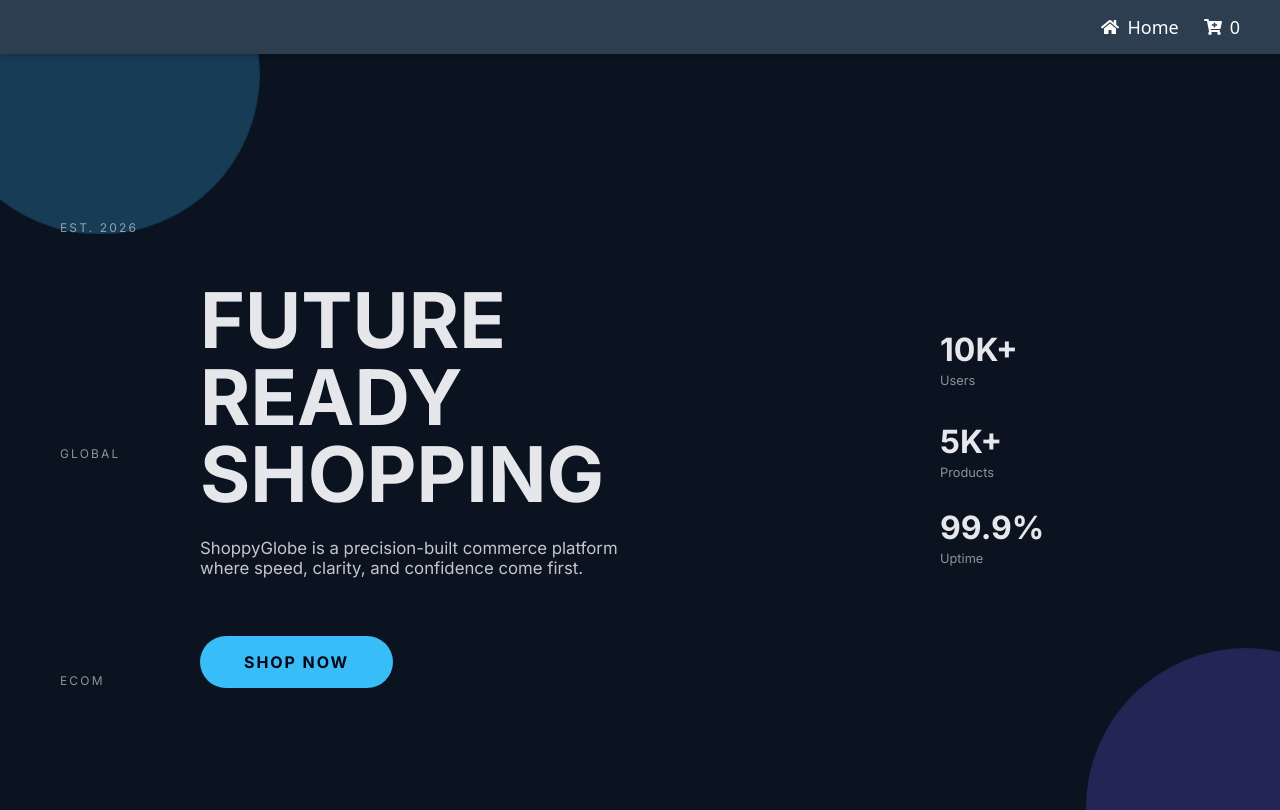
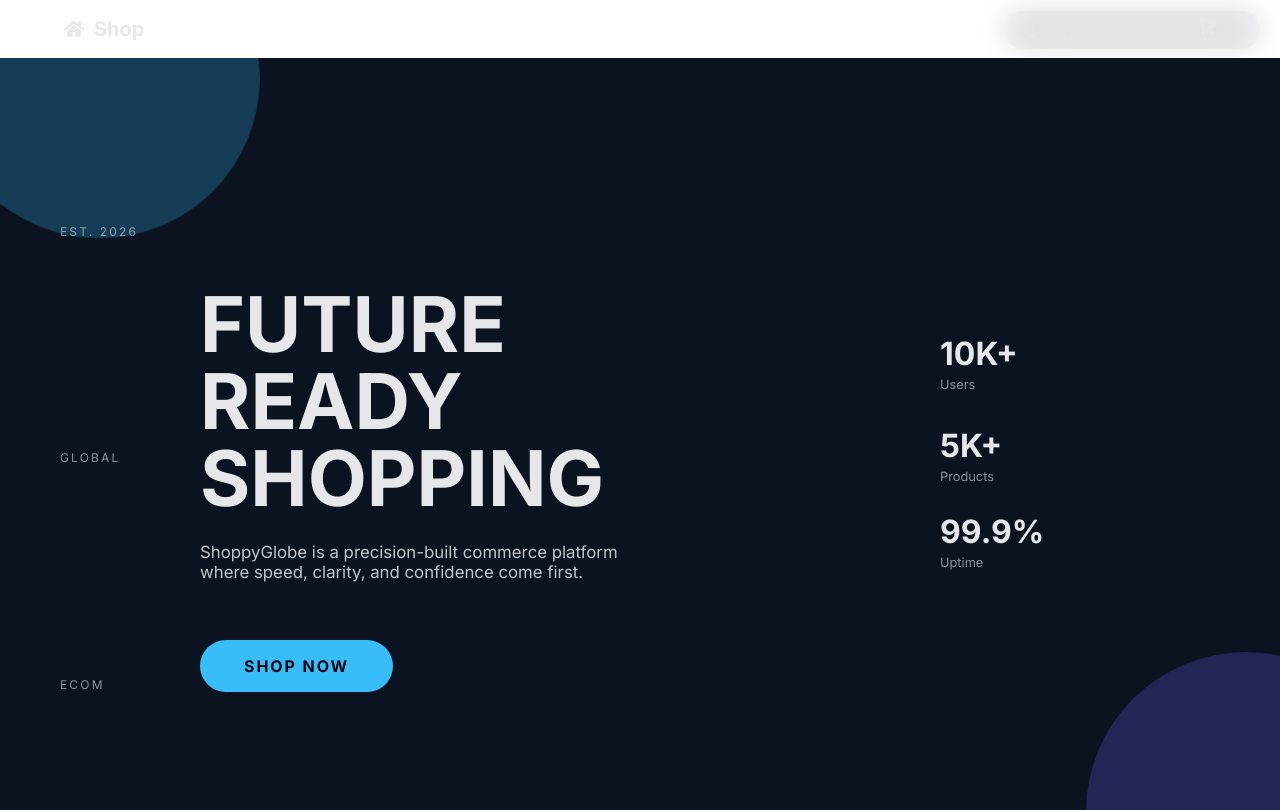
Before and after one commit to mrinalkumar2002/Ecommerce-Website, a React (Vite) app in the folder my-react-app/: page / in a window 1280 px wide. Shown: the top 810 px of the page. Built offline with nearby package versions, Linux system fonts and the light colour scheme; no server answers.

Commit message:
feat: upgrade home page with premium animated UI

```diff
--- a/my-react-app/src/Features/Header.css
+++ b/my-react-app/src/Features/Header.css
@@ -1,60 +1,110 @@
-/* Header.css */
+@import url("https://fonts.googleapis.com/css2?family=Inter:wght@400;500;600;700&display=swap");
 
-/* Navbar container */
-.navbar {
-    background-color: #2c3e50;
-    /* dark blue-gray */
-    padding: 15px 40px;
-    box-shadow: 0 2px 6px rgba(0, 0, 0, 0.2);
+:root {
+    --bg: #ffffff;
+    --border: #e5e7eb;
+    --text: #0f172a;
+    --muted: #64748b;
+    --accent: #2563eb;
+}
+
+/* HEADER */
+.header {
     position: sticky;
     top: 0;
     z-index: 1000;
+    background: rgba(255, 255, 255, 0.85);
+    backdrop-filter: blur(14px);
+    border-bottom: 1px solid var(--border);
 }
 
-/* Navigation layout */
-nav {
+/* INNER */
+.header-inner {
+    max-width: 1200px;
+    margin: 0 auto;
+    padding: 16px 24px;
     display: flex;
-    justify-content: flex-end;
-    /* align links to the right */
+    justify-content: space-between;
     align-items: center;
+    font-family: "Inter", sans-serif;
 }
 
-/* Navigation links container */
-.nav-links {
+/* BRAND */
+.brand {
     display: flex;
-    gap: 25px;
+    align-items: center;
+    gap: 10px;
+    font-size: 20px;
+    font-weight: 700;
+    color: var(--text);
+    text-decoration: none;
 }
 
-/* Individual links */
-.nav-links a {
-    color: white;
-    text-decoration: none;
-    font-size: 18px;
+.brand svg {
+    font-size: 20px;
+}
+
+/* NAV ACTIONS */
+.nav-actions {
     display: flex;
     align-items: center;
-    gap: 8px;
-    font-weight: 500;
-    transition: color 0.3s ease, transform 0.2s ease;
+    gap: 20px;
 }
 
-/* Hover effect */
-.nav-links a:hover {
-    color: #1abc9c;
-    /* teal accent */
-    transform: translateY(-2px);
+/* CART */
+.cart-link {
+    position: relative;
+    font-size: 20px;
+    color: var(--text);
+    text-decoration: none;
 }
 
-/* Responsive for small screens */
+.cart-link:hover {
+    color: var(--accent);
+}
+
+/* CART BADGE */
+.cart-badge {
+    position: absolute;
+    top: -6px;
+    right: -10px;
+    min-width: 18px;
+    height: 18px;
+    padding: 0 6px;
+    border-radius: 999px;
+    background: var(--accent);
+    color: white;
+    font-size: 11px;
+    font-weight: 600;
+    display: flex;
+    align-items: center;
+    justify-content: center;
+}
+
+/* LOGOUT */
+.logout-btn {
+    padding: 8px 14px;
+    border-radius: 10px;
+    border: 1px solid var(--border);
+    background: white;
+    font-size: 14px;
+    font-weight: 500;
+    cursor: pointer;
+    transition: background 0.25s ease, box-shadow 0.25s ease;
+}
+
+.logout-btn:hover {
+    background: #f8fafc;
+    box-shadow: 0 6px 18px rgba(15, 23, 42, 0.08);
+}
+
+/* MOBILE */
 @media (max-width: 600px) {
-    nav {
-        justify-content: center;
+    .header-inner {
+        padding: 14px 16px;
     }
 
-    .nav-links {
-        gap: 15px;
-    }
-
-    .nav-links a {
-        font-size: 16px;
+    .brand span {
+        display: none;
     }
 }
--- a/my-react-app/src/Features/Header.jsx
+++ b/my-react-app/src/Features/Header.jsx
@@ -3,7 +3,7 @@
 import "./Header.css";
 import { FaCartPlus, FaHome } from "react-icons/fa";
 import { useSelector } from "react-redux";
-import api from "../api"; // ✅ use central api
+import api from "../api";
 
 function Header() {
   const cartItems = useSelector((state) => state.cart.items);
@@ -11,19 +11,16 @@
   const location = useLocation();
   const [loggedIn, setLoggedIn] = useState(false);
 
-  // 🔐 Re-check login on every route change
   useEffect(() => {
     api
-      .get("/auth/me") // ✅ backend checks cookie
+      .get("/auth/me")
       .then(() => setLoggedIn(true))
       .catch(() => setLoggedIn(false));
   }, [location.pathname]);
 
-  // 🚪 Logout
   const handleLogout = async () => {
     try {
-      await api.post("/auth/logout"); // ✅ no localhost
-
+      await api.post("/auth/logout");
       setLoggedIn(false);
       navigate("/login");
     } catch (err) {
@@ -32,24 +29,31 @@
   };
 
   return (
-    <div className="navbar">
-      <nav className="nav-links">
-        <Link to="/">
-          <FaHome /> Home
+    <header className="header">
+      <div className="header-inner">
+        {/* LEFT */}
+        <Link to="/" className="brand">
+          <FaHome />
+          <span>Shop</span>
         </Link>
 
-        <Link to="/cart">
-          <FaCartPlus /> {cartItems.length}
+        {/* RIGHT */}
+        <nav className="nav-actions">
+          <Link to="/cart" className="cart-link">
+            <FaCartPlus />
+            {cartItems.length > 0 && (
+              <span className="cart-badge">{cartItems.length}</span>
+            )}
           </Link>
 
-        {/* ✅ Logout ONLY if logged in */}
           {loggedIn && (
-          <button onClick={handleLogout} className="logout-btn">
+            <button className="logout-btn" onClick={handleLogout}>
               Logout
             </button>
           )}
         </nav>
       </div>
+    </header>
   );
 }
 
--- a/my-react-app/src/components/Cart.css
+++ b/my-react-app/src/components/Cart.css
@@ -1,73 +1,73 @@
 @import url("https://fonts.googleapis.com/css2?family=Inter:wght@400;500;600;700&display=swap");
 
 :root {
-    --bg: #f9fafb;
+    --bg: #f8fafc;
     --card: #ffffff;
     --border: #e5e7eb;
     --text: #0f172a;
-    --muted: #6b7280;
-    --accent: #2563eb;
+    --muted: #475569;
+    --accent: #6366f1;
 }
 
 /* PAGE */
 .cart-page {
     min-height: 100vh;
     padding: 60px 6%;
-    background: linear-gradient(180deg, #ffffff, #f9fafb);
+    background: linear-gradient(180deg, #ffffff, var(--bg));
     font-family: "Inter", sans-serif;
     color: var(--text);
 }
 
 /* BACK */
 .cart-back {
+    text-decoration: none;
     color: var(--muted);
-    text-decoration: none;
     font-weight: 500;
 }
 
 /* TITLE */
 .cart-title {
     margin: 30px 0 50px;
-    font-size: 36px;
+    font-size: 38px;
     font-weight: 700;
 }
 
 /* EMPTY */
 .cart-empty {
+    margin-top: 80px;
     text-align: center;
-    margin-top: 80px;
     font-size: 18px;
     color: var(--muted);
 }
 
 /* LAYOUT */
-.cart-layout {
+.cart-wrapper {
     display: grid;
-    grid-template-columns: 2fr 1fr;
-    gap: 50px;
+    grid-template-columns: 2.2fr 1fr;
+    gap: 48px;
 }
 
-/* ITEM LIST */
-.cart-items {
+/* LIST */
+.cart-list {
     display: flex;
     flex-direction: column;
-    gap: 24px;
+    gap: 22px;
 }
 
-/* CARD */
-.cart-card {
+/* ROW */
+.cart-row {
     display: grid;
-    grid-template-columns: 120px 1fr auto auto;
+    grid-template-columns: 110px 1fr auto auto;
+    gap: 22px;
     align-items: center;
-    gap: 24px;
+    padding: 22px;
     background: var(--card);
-    padding: 20px 24px;
     border-radius: 18px;
     border: 1px solid var(--border);
-    box-shadow: 0 10px 30px rgba(15, 23, 42, 0.06);
+    box-shadow: 0 12px 30px rgba(15, 23, 42, 0.06);
 }
 
-.cart-card img {
+.cart-row img {
     width: 100%;
     height: 100px;
     object-fit: contain;
@@ -80,8 +80,8 @@
 }
 
 .cart-info p {
+    margin-top: 6px;
     color: var(--muted);
-    margin-top: 6px;
 }
 
 /* QTY */
@@ -116,34 +116,55 @@
 
 /* SUMMARY */
 .cart-summary {
-    background: var(--card);
-    border-radius: 22px;
-    padding: 32px;
+    background: linear-gradient(180deg, #ffffff, #f9fafb);
+    border-radius: 24px;
+    padding: 34px;
+    border: 1px solid var(--border);
+    box-shadow: 0 30px 60px rgba(15, 23, 42, 0.12);
     height: fit-content;
-    border: 1px solid var(--border);
-    box-shadow: 0 20px 50px rgba(15, 23, 42, 0.08);
 }
 
 .cart-summary h2 {
     font-size: 20px;
+    font-weight: 700;
     margin-bottom: 24px;
 }
 
-/* SUMMARY ROW */
-.summary-row {
+/* LINES */
+.summary-line {
     display: flex;
     justify-content: space-between;
-    font-size: 18px;
-    margin-bottom: 30px;
+    font-size: 15px;
+    color: var(--muted);
+    margin-bottom: 14px;
+}
+
+.summary-divider {
+    height: 1px;
+    background: var(--border);
+    margin: 20px 0;
+}
+
+/* TOTAL */
+.summary-total {
+    display: flex;
+    justify-content: space-between;
+    align-items: center;
+    margin-bottom: 26px;
+}
+
+.summary-total strong {
+    font-size: 26px;
+    font-weight: 800;
 }
 
 /* CHECKOUT */
 .checkout-btn {
     width: 100%;
-    padding: 14px;
-    border-radius: 12px;
+    padding: 16px;
+    border-radius: 14px;
     border: none;
-    background: var(--accent);
+    background: linear-gradient(135deg, #6366f1, #4f46e5);
     color: white;
     font-size: 15px;
     font-weight: 600;
@@ -153,18 +174,25 @@
 
 .checkout-btn:hover {
     transform: translateY(-2px);
-    box-shadow: 0 14px 40px rgba(37, 99, 235, 0.4);
+    box-shadow: 0 16px 50px rgba(99, 102, 241, 0.45);
+}
+
+/* NOTE */
+.summary-note {
+    margin-top: 14px;
+    font-size: 13px;
+    text-align: center;
+    color: var(--muted);
 }
 
 /* RESPONSIVE */
 @media (max-width: 900px) {
-    .cart-layout {
+    .cart-wrapper {
         grid-template-columns: 1fr;
     }
 
-    .cart-card {
+    .cart-row {
         grid-template-columns: 80px 1fr;
-        gap: 16px;
     }
 
     .cart-qty,
--- a/my-react-app/src/components/Cart.jsx
+++ b/my-react-app/src/components/Cart.jsx
@@ -59,16 +59,16 @@
         ← Continue shopping
       </Link>
 
-      <h1 className="cart-title">Shopping Cart</h1>
+      <h1 className="cart-title">Your Cart</h1>
 
       {cartItems.length === 0 ? (
         <p className="cart-empty">Your cart is empty 🛒</p>
       ) : (
-        <div className="cart-layout">
+        <div className="cart-wrapper">
           {/* ITEMS */}
-          <div className="cart-items">
+          <div className="cart-list">
             {cartItems.map((item) => (
-              <div className="cart-card" key={item.productId}>
+              <div className="cart-row" key={item.productId}>
                 <img
                   src={item.images?.[0] || "/placeholder.jpg"}
                   alt={item.title}
@@ -85,7 +85,10 @@
                   <button onClick={() => increase(item)}>+</button>
                 </div>
 
-                <button className="cart-remove" onClick={() => remove(item)}>
+                <button
+                  className="cart-remove"
+                  onClick={() => remove(item)}
+                >
                   Remove
                 </button>
               </div>
@@ -96,7 +99,19 @@
           <aside className="cart-summary">
             <h2>Order Summary</h2>
 
-            <div className="summary-row">
+            <div className="summary-line">
+              <span>Subtotal</span>
+              <span>₹{total.toFixed(2)}</span>
+            </div>
+
+            <div className="summary-line">
+              <span>Shipping</span>
+              <span>Free</span>
+            </div>
+
+            <div className="summary-divider" />
+
+            <div className="summary-total">
               <span>Total</span>
               <strong>₹{total.toFixed(2)}</strong>
             </div>
@@ -107,6 +122,10 @@
             >
               Proceed to Checkout →
             </button>
+
+            <p className="summary-note">
+              Secure checkout • 7-day returns
+            </p>
           </aside>
         </div>
       )}
```
Lines whose indentation alone changed are shown as unchanged.
